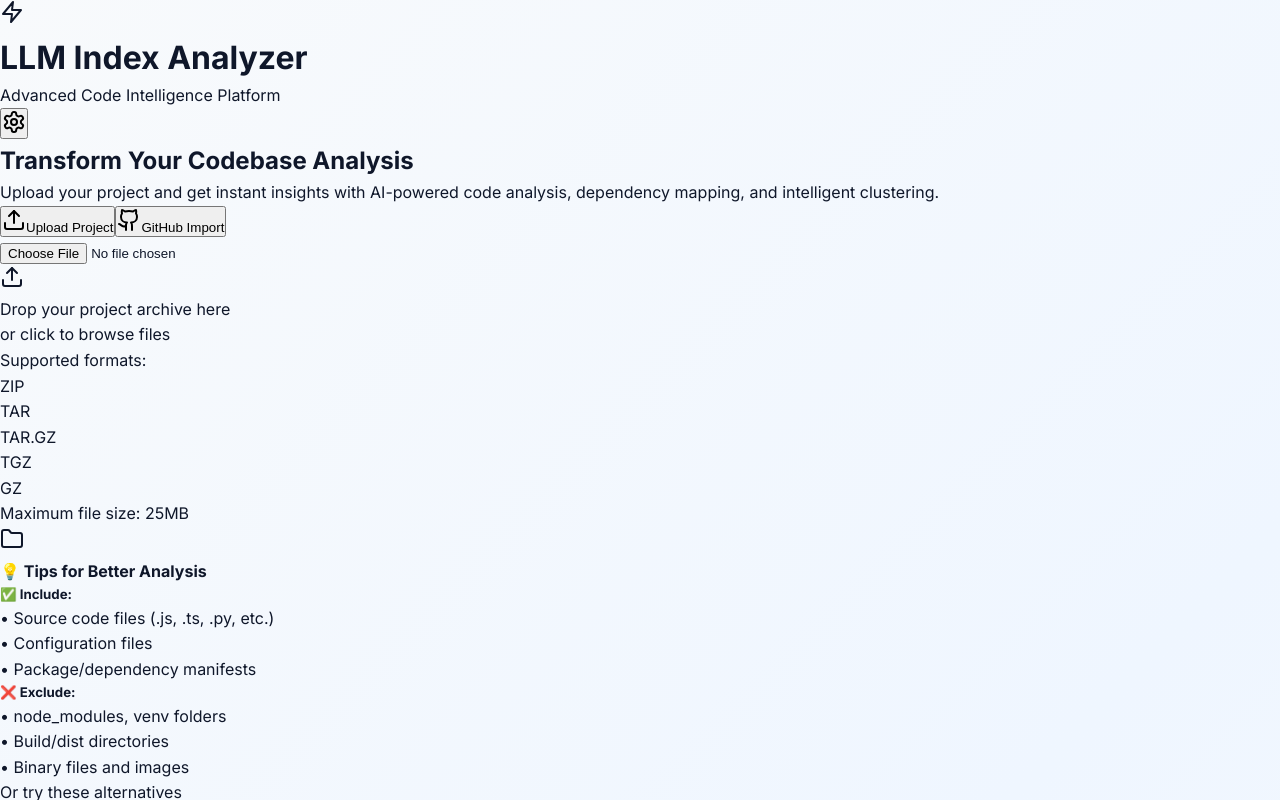
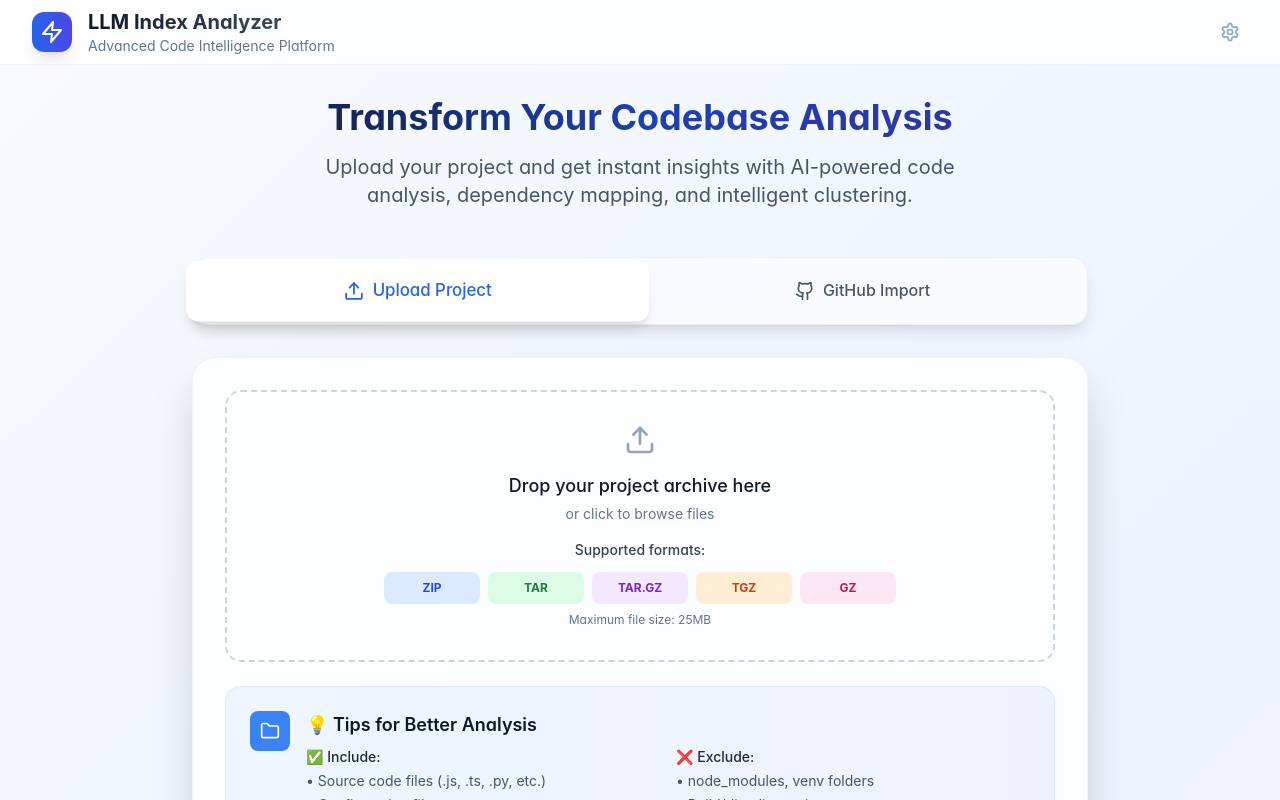
Before and after one commit to ThatMovieGuyOriginal/ai-project-splitter, a Next.js app: page / in a window 1280 px wide. Shown: the top 800 px of the page. Built offline with nearby package versions, Linux system fonts and the light colour scheme.

Commit message:
Update globals.css

```diff
--- a/styles/globals.css
+++ b/styles/globals.css
@@ -1,4 +1,6 @@
-/* globals.css - Complete modern redesign */
+@import 'tailwindcss/base';
+@import 'tailwindcss/components';
+@import 'tailwindcss/utilities';
 @import url('https://fonts.googleapis.com/css2?family=Inter:wght@300;400;500;600;700;800;900&display=swap');
 
 :root {
@@ -71,69 +73,6 @@ body {
   -moz-osx-font-smoothing: grayscale;
 }
 
-/* Utility Classes */
-.btn {
-  display: inline-flex;
-  align-items: center;
-  justify-content: center;
-  padding: 0.75rem 1.5rem;
-  border-radius: var(--border-radius);
-  font-weight: 600;
-  font-size: 0.875rem;
-  transition: var(--transition);
-  border: none;
-  cursor: pointer;
-  text-decoration: none;
-  gap: 0.5rem;
-}
-
-.btn-primary {
-  background: linear-gradient(135deg, var(--primary-600), var(--primary-700));
-  color: white;
-  box-shadow: var(--shadow-sm);
-}
-
-.btn-primary:hover {
-  background: linear-gradient(135deg, var(--primary-700), var(--primary-800));
-  box-shadow: var(--shadow-md);
-  transform: translateY(-1px);
-}
-
-.btn-secondary {
-  background: white;
-  color: var(--gray-700);
-  border: 1px solid var(--gray-200);
-  box-shadow: var(--shadow-sm);
-}
-
-.btn-secondary:hover {
-  background: var(--gray-50);
-  border-color: var(--gray-300);
-  transform: translateY(-1px);
-}
-
-.card {
-  background: white;
-  border-radius: var(--border-radius-xl);
-  box-shadow: var(--shadow);
-  border: 1px solid var(--gray-200);
-  transition: var(--transition);
-}
-
-.card:hover {
-  box-shadow: var(--shadow-lg);
-  transform: translateY(-2px);
-}
-
-.card-header {
-  padding: 1.5rem;
-  border-bottom: 1px solid var(--gray-100);
-}
-
-.card-body {
-  padding: 1.5rem;
-}
-
 /* Custom Scrollbar */
 ::-webkit-scrollbar {
   width: 8px;
@@ -181,23 +120,6 @@ body {
 .animate-fade-in { animation: fadeIn 0.5s ease-out; }
 .animate-slide-up { animation: slideUp 0.3s ease-out; }
 
-/* Responsive Design */
-@media (max-width: 768px) {
-  .btn {
-    padding: 0.625rem 1.25rem;
-    font-size: 0.8125rem;
-  }
-
-  .card {
-    border-radius: var(--border-radius-lg);
-  }
-
-  .card-header,
-  .card-body {
-    padding: 1rem;
-  }
-}
-
 /* Focus States */
 button:focus,
 input:focus,
```
